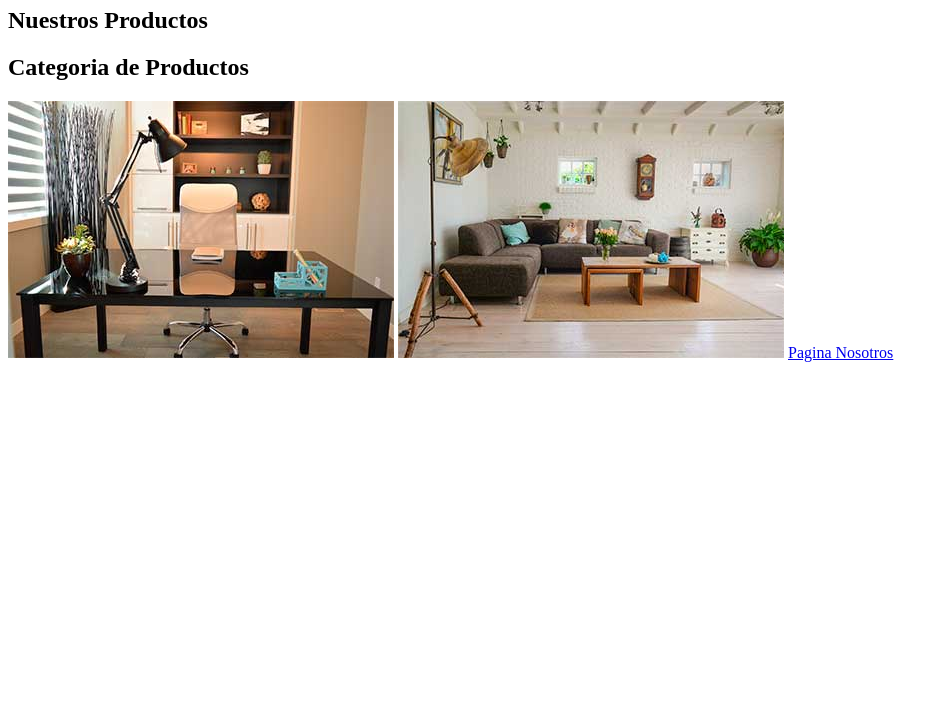
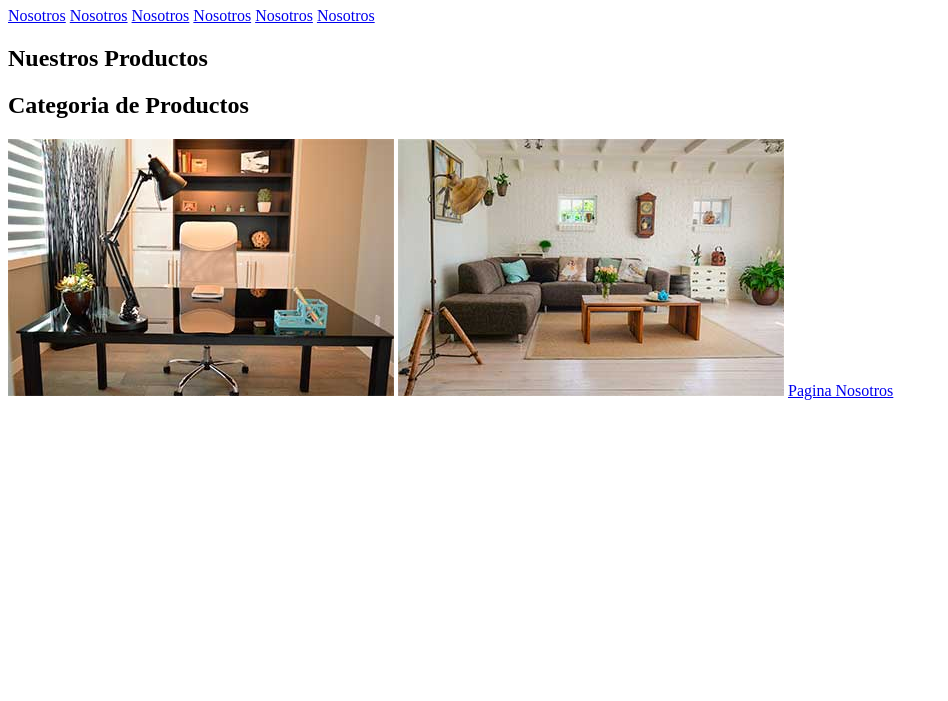
Before and after one commit to norlepez/curso_udemyHtmlCss, a plain HTML site: page index.html in a window 1280 px wide. Shown: the part 99-800 px from the top of the page, without its empty margins (0-948 px from the left). Drawn offline with Linux system fonts and the light colour scheme.

Commit message:
Agregando enlaces para el menu

```diff
--- a/index.html
+++ b/index.html
@@ -11,6 +11,13 @@
 
     <h1>Tienda Muebles</h1>
 
+    <a href="nosotros.html">Nosotros</a>
+    <a href="nosotros.html">Nosotros</a>
+    <a href="nosotros.html">Nosotros</a>
+    <a href="nosotros.html">Nosotros</a>
+    <a href="nosotros.html">Nosotros</a>
+    <a href="nosotros.html">Nosotros</a>
+
     <h2>Nuestros Productos</h2>
 
     <h2>Categoria de Productos</h2>
```
